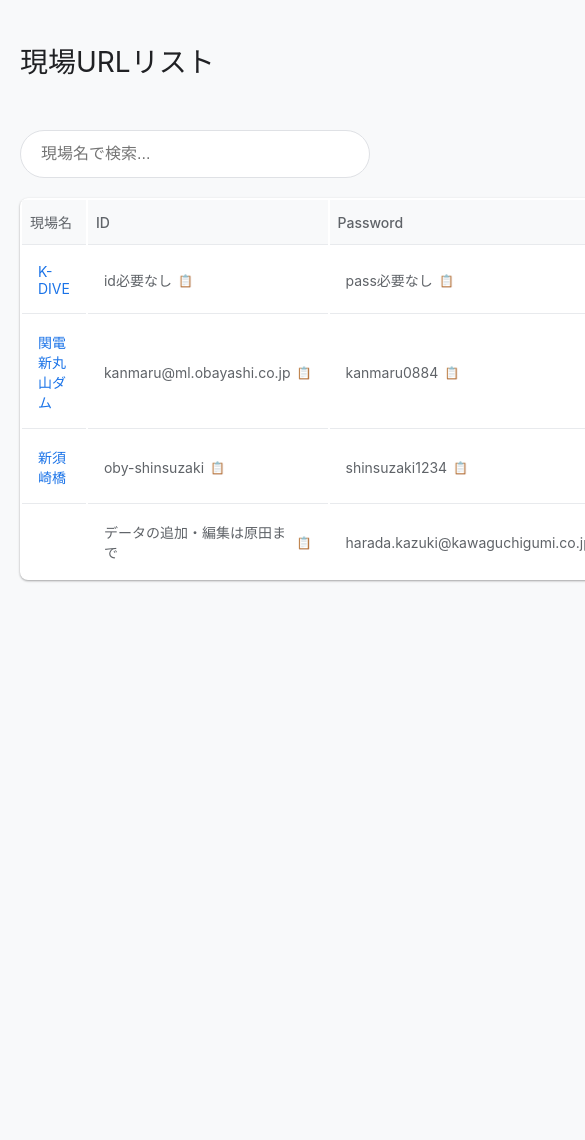
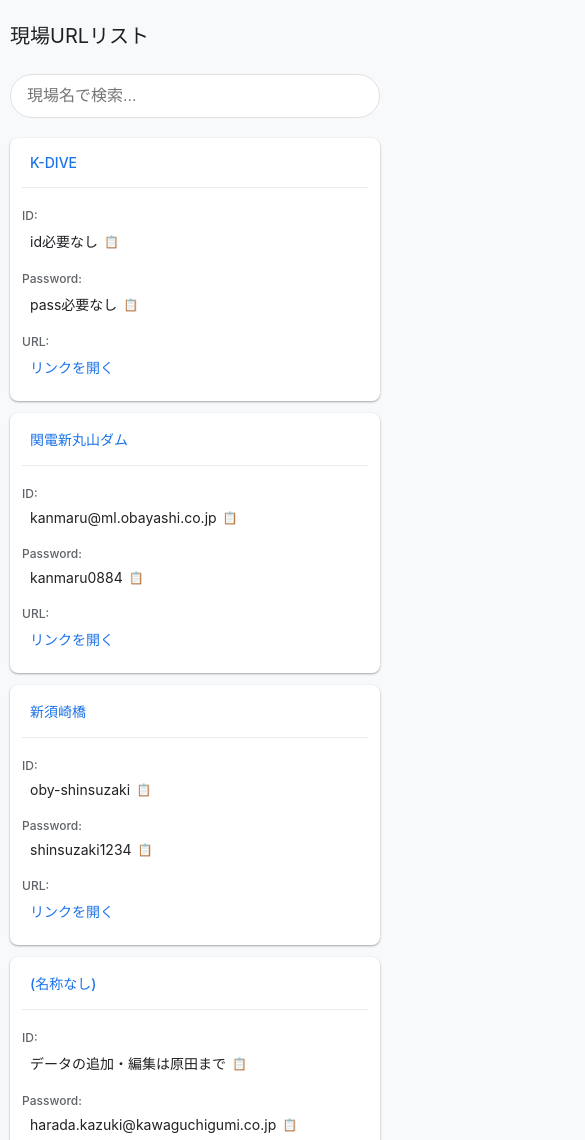
Before and after one commit to Harada-Kazuki/obayashi-camera, a plain HTML site: page index.html in a window 390 px wide. Shown: the top 1140 px of the page, 585 px wide, since content can reach past the window. Before the commit the page ends 844 px from the top, so only its background shows below. Drawn offline with Linux system fonts and the light colour scheme.

Commit message:
Update index.html
レスポンシブ対応

```diff
--- a/index.html
+++ b/index.html
@@ -14,7 +14,7 @@
         body {
             font-family: -apple-system, BlinkMacSystemFont, 'Segoe UI', 'Roboto', 'Helvetica', 'Arial', sans-serif;
             background-color: #f8f9fa;
-            padding: 20px;
+            padding: 15px;
         }
 
         .container {
@@ -24,10 +24,10 @@
 
         h1 {
             color: #202124;
-            font-size: 28px;
+            font-size: 24px;
             font-weight: 400;
-            margin-bottom: 30px;
-            padding: 20px 0;
+            margin-bottom: 20px;
+            padding: 15px 0;
         }
 
         .search-box {
@@ -49,6 +49,11 @@
         .search-box input:focus {
             border-color: #4285f4;
             box-shadow: 0 1px 6px rgba(32,33,36,.28);
+        }
+
+        /* デスクトップ用テーブル表示 */
+        .desktop-table {
+            display: block;
         }
 
         table {
@@ -91,6 +96,49 @@
             background-color: #f8f9fa;
         }
 
+        /* モバイル用カード表示 */
+        .mobile-cards {
+            display: none;
+        }
+
+        .card {
+            background: white;
+            border-radius: 8px;
+            padding: 16px;
+            margin-bottom: 12px;
+            box-shadow: 0 1px 3px rgba(0,0,0,0.12), 0 1px 2px rgba(0,0,0,0.24);
+        }
+
+        .card-header {
+            font-size: 16px;
+            font-weight: 500;
+            color: #202124;
+            margin-bottom: 12px;
+            padding-bottom: 12px;
+            border-bottom: 1px solid #e8eaed;
+        }
+
+        .card-row {
+            display: flex;
+            justify-content: space-between;
+            align-items: center;
+            padding: 8px 0;
+        }
+
+        .card-label {
+            font-size: 12px;
+            color: #5f6368;
+            font-weight: 500;
+            min-width: 70px;
+        }
+
+        .card-value {
+            flex: 1;
+            text-align: right;
+            font-size: 14px;
+            color: #202124;
+        }
+
         .clickable {
             cursor: pointer;
             color: #1a73e8;
@@ -98,6 +146,7 @@
             padding: 4px 8px;
             border-radius: 4px;
             display: inline-block;
+            word-break: break-all;
         }
 
         .clickable:hover {
@@ -113,7 +162,8 @@
             align-items: center;
             gap: 6px;
             transition: all 0.2s;
-            color: #5f6368;
+            color: #202124;
+            word-break: break-all;
         }
 
         .copy-btn:hover {
@@ -123,6 +173,7 @@
         .copy-btn::after {
             content: '📋';
             font-size: 12px;
+            flex-shrink: 0;
         }
 
         .toast {
@@ -150,15 +201,59 @@
             text-align: center;
             padding: 40px;
             color: #5f6368;
+            background: white;
+            border-radius: 8px;
         }
 
+        /* タブレット・スマホ対応 */
         @media (max-width: 768px) {
-            table {
-                font-size: 12px;
+            body {
+                padding: 10px;
             }
 
-            th, td {
-                padding: 12px 8px;
+            h1 {
+                font-size: 20px;
+                padding: 10px 0;
+                margin-bottom: 15px;
+            }
+
+            .desktop-table {
+                display: none;
+            }
+
+            .mobile-cards {
+                display: block;
+            }
+
+            .search-box input {
+                padding: 12px 16px;
+                font-size: 16px;
+            }
+        }
+
+        /* 極小画面対応 */
+        @media (max-width: 480px) {
+            .card {
+                padding: 12px;
+            }
+
+            .card-header {
+                font-size: 14px;
+            }
+
+            .card-row {
+                flex-direction: column;
+                align-items: flex-start;
+                gap: 4px;
+            }
+
+            .card-label {
+                min-width: auto;
+            }
+
+            .card-value {
+                text-align: left;
+                width: 100%;
             }
         }
     </style>
@@ -171,6 +266,8 @@
             <input type="text" id="searchInput" placeholder="現場名で検索...">
         </div>
 
+        <!-- デスクトップ用テーブル -->
+        <div class="desktop-table">
             <table id="siteTable">
                 <thead>
                     <tr>
@@ -181,9 +278,13 @@
                     </tr>
                 </thead>
                 <tbody id="tableBody">
-                <!-- サンプルデータ -->
                 </tbody>
             </table>
+        </div>
+
+        <!-- モバイル用カード -->
+        <div class="mobile-cards" id="mobileCards">
+        </div>
 
         <div class="no-results" id="noResults" style="display: none;">
             検索結果が見つかりませんでした
@@ -193,7 +294,6 @@
     <div class="toast" id="toast">コピーしました!</div>
 
     <script>
-        // ここにデータを追加してください
         const sites = [
             {
                 name: 'K-DIVE',
@@ -222,6 +322,7 @@
         ];
 
         const tableBody = document.getElementById('tableBody');
+        const mobileCards = document.getElementById('mobileCards');
         const searchInput = document.getElementById('searchInput');
         const toast = document.getElementById('toast');
         const noResults = document.getElementById('noResults');
@@ -242,6 +343,7 @@
         function renderTable(data) {
             if (data.length === 0) {
                 tableBody.innerHTML = '';
+                mobileCards.innerHTML = '';
                 document.getElementById('siteTable').style.display = 'none';
                 noResults.style.display = 'block';
                 return;
@@ -250,6 +352,7 @@
             document.getElementById('siteTable').style.display = 'table';
             noResults.style.display = 'none';
 
+            // デスクトップ用テーブル
             tableBody.innerHTML = data.map(site => `
                 <tr>
                     <td>
@@ -274,6 +377,43 @@
                     </td>
                 </tr>
             `).join('');
+
+            // モバイル用カード
+            mobileCards.innerHTML = data.map(site => `
+                <div class="card">
+                    <div class="card-header">
+                        <span class="clickable" onclick="window.open('${site.url}', '_blank')">
+                            ${site.name || '(名称なし)'}
+                        </span>
+                    </div>
+                    <div class="card-row">
+                        <div class="card-label">ID:</div>
+                        <div class="card-value">
+                            <span class="copy-btn" onclick="copyToClipboard('${site.id}')">
+                                ${site.id}
+                            </span>
+                        </div>
+                    </div>
+                    <div class="card-row">
+                        <div class="card-label">Password:</div>
+                        <div class="card-value">
+                            <span class="copy-btn" onclick="copyToClipboard('${site.password}')">
+                                ${site.password}
+                            </span>
+                        </div>
+                    </div>
+                    ${site.url ? `
+                    <div class="card-row">
+                        <div class="card-label">URL:</div>
+                        <div class="card-value">
+                            <span class="clickable" onclick="window.open('${site.url}', '_blank')">
+                                リンクを開く
+                            </span>
+                        </div>
+                    </div>
+                    ` : ''}
+                </div>
+            `).join('');
         }
 
         searchInput.addEventListener('input', (e) => {
@@ -284,7 +424,6 @@
             renderTable(filtered);
         });
 
-        // 初期表示
         renderTable(sites);
     </script>
 </body>
```
Lines whose indentation alone changed are shown as unchanged.
